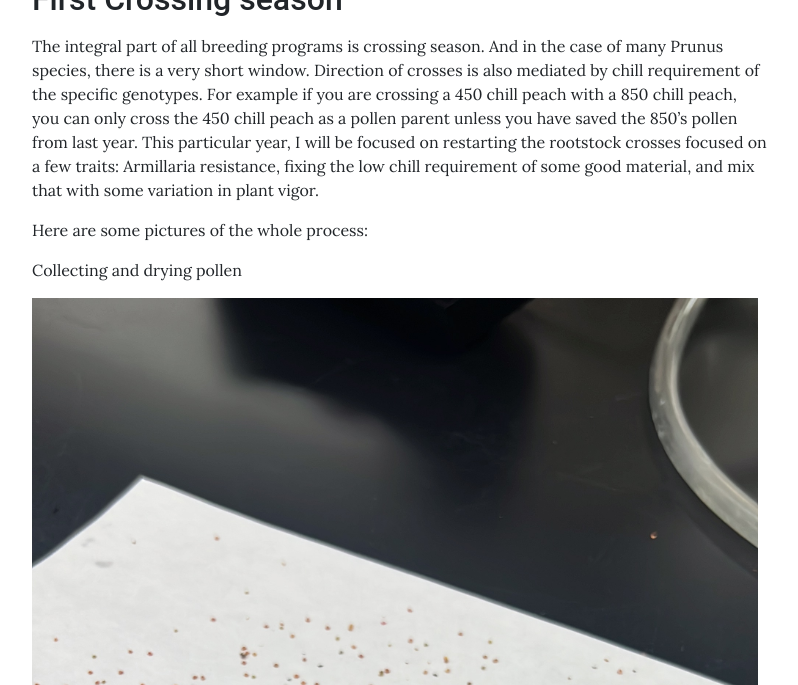
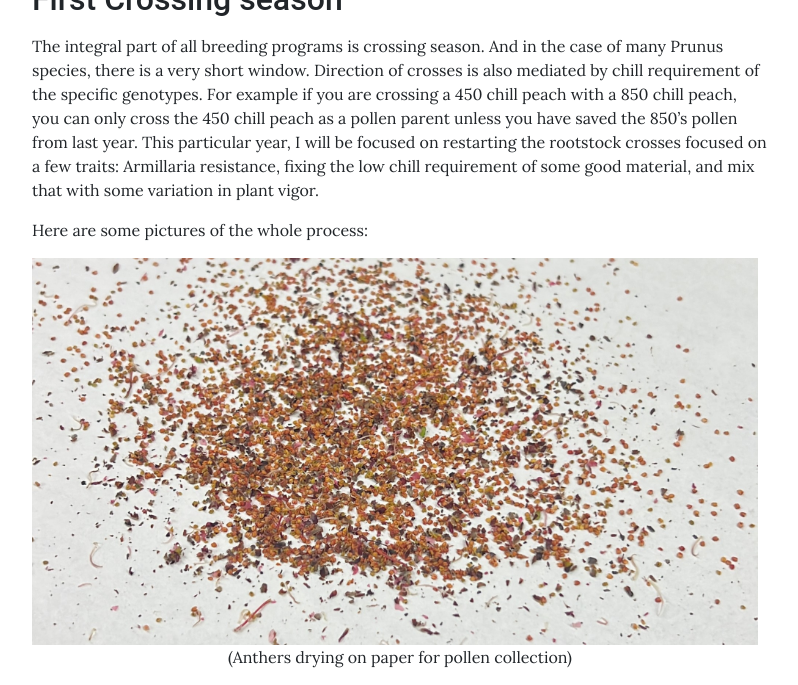
Before and after one commit to jeekinlau/lab_website, a Jekyll site: the page built from _posts/2025-02-27-first-crossing-season.md, in a window 1280 px wide and 1400 px high, scrolled down 437 px, cut to the strip 0-685 px from the top of the window. Shown: the whole strip, without its empty margins (240-1038 px from the left). Built offline with Jekyll 4.4.1, drawn with Linux system fonts in a browser that asks for light colours; some of the changed text lies outside the part shown.

Commit message:
update picture and text

```diff
--- a/_posts/2025-02-27-first-crossing-season.md
+++ b/_posts/2025-02-27-first-crossing-season.md
@@ -21,11 +21,10 @@ The integral part of all breeding programs is crossing season. And in the case o
 
 Here are some pictures of the whole process:
 
-Collecting and drying pollen
 
 <p float="left">
 <img align=left src="../../../assets/theme/images/IMG_6126.jpeg" alt="drawing" width="100%" style="padding-right: 10px"/>
-<center>(Collecting and drying pollen)</center>
+<center>(Anthers drying on paper for pollen collection)</center>
 </p>
 
 <p float="left">
```
Also changed, not shown: assets/theme/images/IMG_6126.jpeg.
